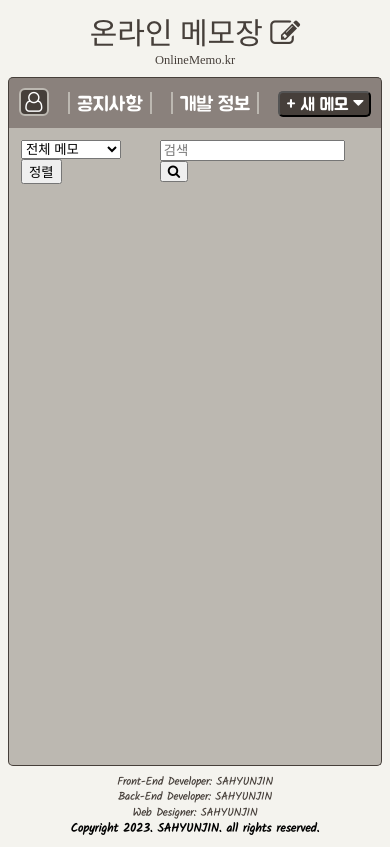
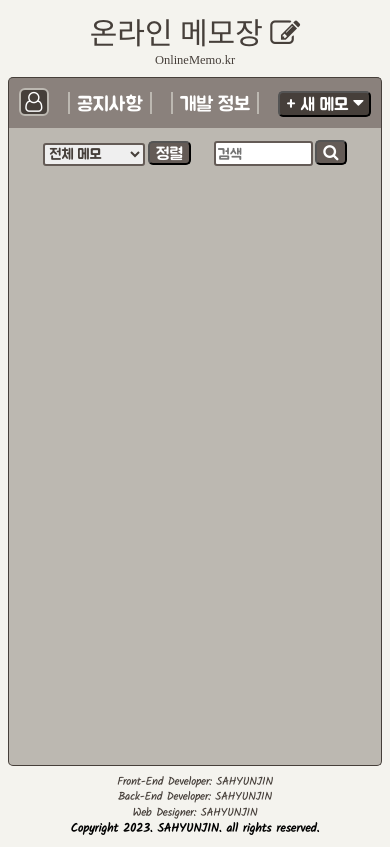
Before and after one commit to tkguswls1106/onlineMemo-react-project, a React (Create React App) app: page /main in a window 390 px wide. Built offline with nearby package versions, Linux system fonts and the light colour scheme; a web font is replaced by a local one.

Commit message:
검색과 정렬 컴포넌트 디자인 완료.

```diff
--- a/public/index.html
+++ b/public/index.html
@@ -41,14 +41,14 @@
       To create a production bundle, use `npm run build` or `yarn build`.
     -->
       <footer style="text-align: center; color: #463f3a; margin: 9px; line-height: 155%; font-family: Kalam-Light;">
-        <span style="font-size:1.1rem;">
+        <span id="footerUp">
           <strong>
             Front-End Developer: SAHYUNJIN<br>
             Back-End Developer: SAHYUNJIN<br>
             Web Designer: SAHYUNJIN<br>
           </strong>
         </span>
-        <span style="color: black; font-size:1.2rem; font-family: Kalam-Regular;">
+        <span id="footerDown">
           <strong>
             Copyright 2023. SAHYUNJIN. all rights reserved.
           </strong>
--- a/src/App.js
+++ b/src/App.js
@@ -21,6 +21,10 @@ const MainTitleText = styled.header`
     font-family: "KOTRAHOPE";
     margin: 9px 0px;
     color: #463f3a;
+
+    @media(min-width: 1365px) {
+        font-size: 3.3rem;
+    }
 `;
 
 const LittleTitle = styled.div`
@@ -28,11 +32,12 @@ const LittleTitle = styled.div`
     text-align: center;
     font-family: "KOTRAHOPE";
     color: #463f3a;
-    // margin-bottom: 9px;
+
+    @media(min-width: 1365px) {
+        font-size: 1.7rem;
+    }
 `;
 
-// <i class="fa fa-clone" aria-hidden="true"></i>
-// 이건 copy 아이콘
 function App(props) {
 
   return (
--- a/src/components/Navigation/YesLoginNav.jsx
+++ b/src/components/Navigation/YesLoginNav.jsx
@@ -10,6 +10,8 @@ const Wrapper = styled(NavWrapper)`
         display: flex;
         flex-direction: row;
         justify-content: space-around;
+
+        align-items: baseline;
     }
 
     ul li {
--- a/src/components/Styled/BasicWrapper.jsx
+++ b/src/components/Styled/BasicWrapper.jsx
@@ -13,6 +13,10 @@ const BasicWrapper = styled.div`
     border-bottom: solid #463f3a 1px;
     border-left: solid #463f3a 1px;
     border-right: solid #463f3a 1px;
+
+    @media(min-width: 1365px) {
+        border: none;
+    }
 
     // header = 49.5 + 18 px = 67.5px
     // nav = 55.5 + 1 px = 56.5px
--- a/src/components/Styled/HelloWrapper.jsx
+++ b/src/components/Styled/HelloWrapper.jsx
@@ -13,6 +13,10 @@ const HelloWrapper = styled.div`
     border-bottom: solid #463f3a 1px;
     border-left: solid #463f3a 1px;
     border-right: solid #463f3a 1px;
+
+    @media(min-width: 1365px) {
+        border: none;
+    }
 
     // header = 49.5 + 18 px = 67.5px
     // nav = 55.5 + 1 px = 56.5px
--- a/src/components/Styled/NavWrapper.jsx
+++ b/src/components/Styled/NavWrapper.jsx
@@ -13,6 +13,10 @@ const NavWrapper = styled.nav`
     border-left: solid #463f3a 1px;
     border-right: solid #463f3a 1px;
 
+    @media(min-width: 1365px) {
+        border: none;
+    }
+
     ul {
         list-style:none;
         display:inline-block;
--- a/src/components/UI/SearchMemo.jsx
+++ b/src/components/UI/SearchMemo.jsx
@@ -1,6 +1,14 @@
 import React, { useState } from "react";
 import styled from "styled-components";
 import '../../App.css';
+
+const Button = styled.button`
+    background-color: #645b56;
+    color: white;
+    border-radius: 5px;
+    // font-family: "jua";
+    font-size: 1.64rem;
+`;
 
 function SearchMemo(props) {
     const [value, setValue] = useState('');
@@ -17,8 +25,12 @@ function SearchMemo(props) {
 
     return (
         <form onSubmit={handleSubmit}>
-            <input type="text" value={value} placeholder="검색" onChange={handleChange} />
-            &nbsp;<button type="submit"><i className="fa fa-search" aria-hidden="true"></i></button>
+            <input
+                type="text" value={value} placeholder="검색" onChange={handleChange}
+                style={{ border:"solid 2px #645b56", borderRadius:"3px",
+                    width: "91px", height: "18.2px", fontSize: "1.5rem", fontFamily: "jua", color:"#463f3a"}}
+            />
+            &nbsp;<Button type="submit"><i className="fa fa-search" aria-hidden="true"></i></Button>
         </form>
     );
 }
--- a/src/components/UI/SortMemo.jsx
+++ b/src/components/UI/SortMemo.jsx
@@ -1,6 +1,14 @@
 import React, {useState} from "react";
 import styled from "styled-components";
 import '../../App.css';
+
+const Button = styled.button`
+    background-color: #645b56;
+    color: white;
+    border-radius: 5px;
+    font-family: "jua";
+    font-size: 1.7rem;
+`;
 
 function SortMemo(props) {
     const [value, setValue] = useState('all-memo');
@@ -17,13 +25,17 @@ function SortMemo(props) {
 
     return (
         <form onSubmit={handleSubmit}>
-            <select value={value} onChange={handleChange}>
+            <select
+                value={value} onChange={handleChange}
+                style={{ border: "solid 2px #645b56", borderRadius: "3px",
+                    height: "23px", weight: "102px", fontSize: "1.5rem", fontFamily: "jua", color:"#463f3a" }}
+            >
                 <option value="all-memo">전체 메모</option>
                 <option value="private-memo">개인 메모</option>
                 <option value="group-memo">공동 메모</option>
                 <option value="star-memo">즐겨찾기 메모</option>
             </select>
-            &nbsp;<button type="submit">정렬</button>
+            &nbsp;<Button type="submit">정렬</Button>
         </form>
     );
 }
--- a/src/index.css
+++ b/src/index.css
@@ -20,3 +20,27 @@ code {
   font-family: source-code-pro, Menlo, Monaco, Consolas, 'Courier New',
     monospace;
 }
+
+#footerUp {
+  font-size: 1.1rem;
+}
+
+#footerDown {
+  color: black;
+  font-size: 1.2rem;
+  font-family: "Kalam-Regular";
+}
+
+@media(min-width: 1365px) {
+  html {
+    margin: 0px 185px;
+  }
+
+  #footerUp {
+    font-size: 1.25rem;
+  }
+
+  #footerDown {
+    font-size: 1.35rem;
+  }
+}
--- a/src/pages/Main/MainPage.jsx
+++ b/src/pages/Main/MainPage.jsx
@@ -12,7 +12,8 @@ const DivWrapper = styled.div`
     // 이게 flex-container 역할
     display: flex;
     flex-direction: row;
-    justify-content: space-around;
+    justify-content: space-evenly;
+    align-items: baseline;
 
     .flex-item {
         // 이게 flex-item 역할
```
